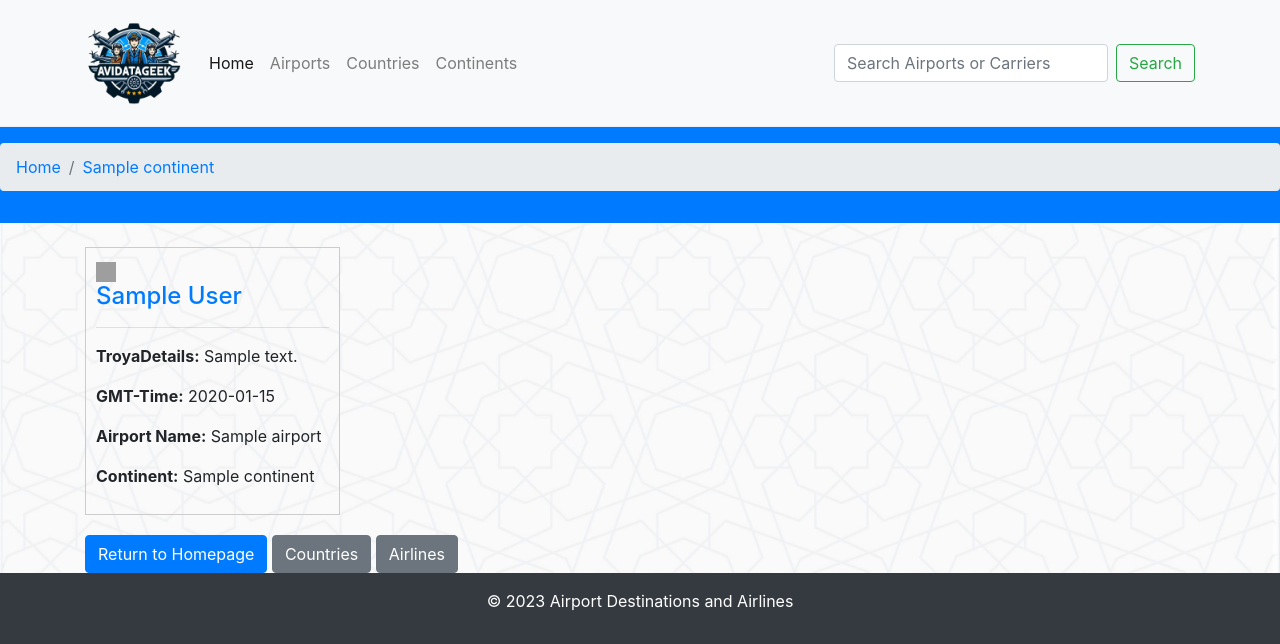
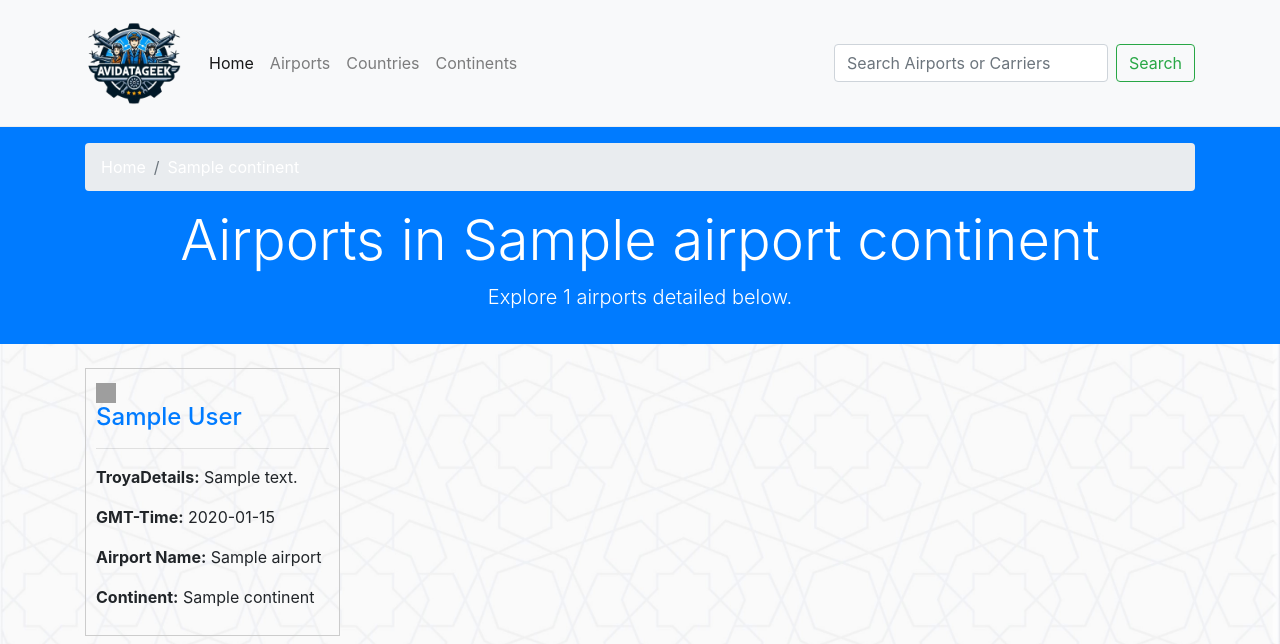
Before and after one commit to tolgakurtuluss/flsk, a Flask app: template templates/continent.html in a window 1280 px wide. Shown: the top 644 px of the page. Run offline with Flask 3, Linux system fonts and the light colour scheme; the template is opened without the code that fills it: most values are stand-ins (such as "Sample title", 1, 10 or a date in 2020); parts of the project's set-up code (start-up, migrations or seed data) failed here and were passed over; some libraries are stand-ins or nearby versions; grey boxes are pictures that could not be loaded.

Commit message:
Update continent.html

```diff
--- a/templates/continent.html
+++ b/templates/continent.html
@@ -24,6 +24,8 @@
     <link rel="icon" type="image/png" sizes="16x16" href="/static/favicon/favicon-16x16.png">
     <link rel="manifest" href="/static/favicon/site.webmanifest">
 </head>
+
+
 <body>
     <nav class="navbar navbar-expand-lg navbar-light bg-light" aria-label="Flight routes navbar" style="border-bottom: 1px solid #eee;">
         <div class="container-lg">
@@ -56,14 +58,18 @@
         </div>
     </nav>
 
-    <!-- Header -->
-    <header class="bg-primary text-white text-center py-3">
-        <nav aria-label="breadcrumb">
-            <ol class="breadcrumb">
-                <li class="breadcrumb-item"><a href="/">Home</a></li>
-                <li class="breadcrumb-item"><a href="/continents/{{ cntairports[0].continent }}">{{ cntairports[0].continent }}</a></li>
-            </ol>
-        </nav>
+    <!-- Header with Jumbotron -->
+    <header class="jumbotron jumbotron-fluid bg-primary text-white text-center py-3 mb-4">
+        <div class="container">
+            <nav aria-label="breadcrumb">
+                <ol class="breadcrumb">
+                    <li class="breadcrumb-item"><a href="/" class="text-white">Home</a></li>
+                    <li class="breadcrumb-item"><a href="/continents/{{ cntairports[0].continent }}" class="text-white">{{ cntairports[0].continent }}</a></li>
+                </ol>
+            </nav>
+            <h1 class="display-4">Airports in {{ cntairports[0].CountryName }} continent</h1>
+            <p class="lead">Explore {{ cntairports.__len__() }} airports detailed below. </p>
+        </div>
     </header>
 
     <main class="container mt-4">
```
